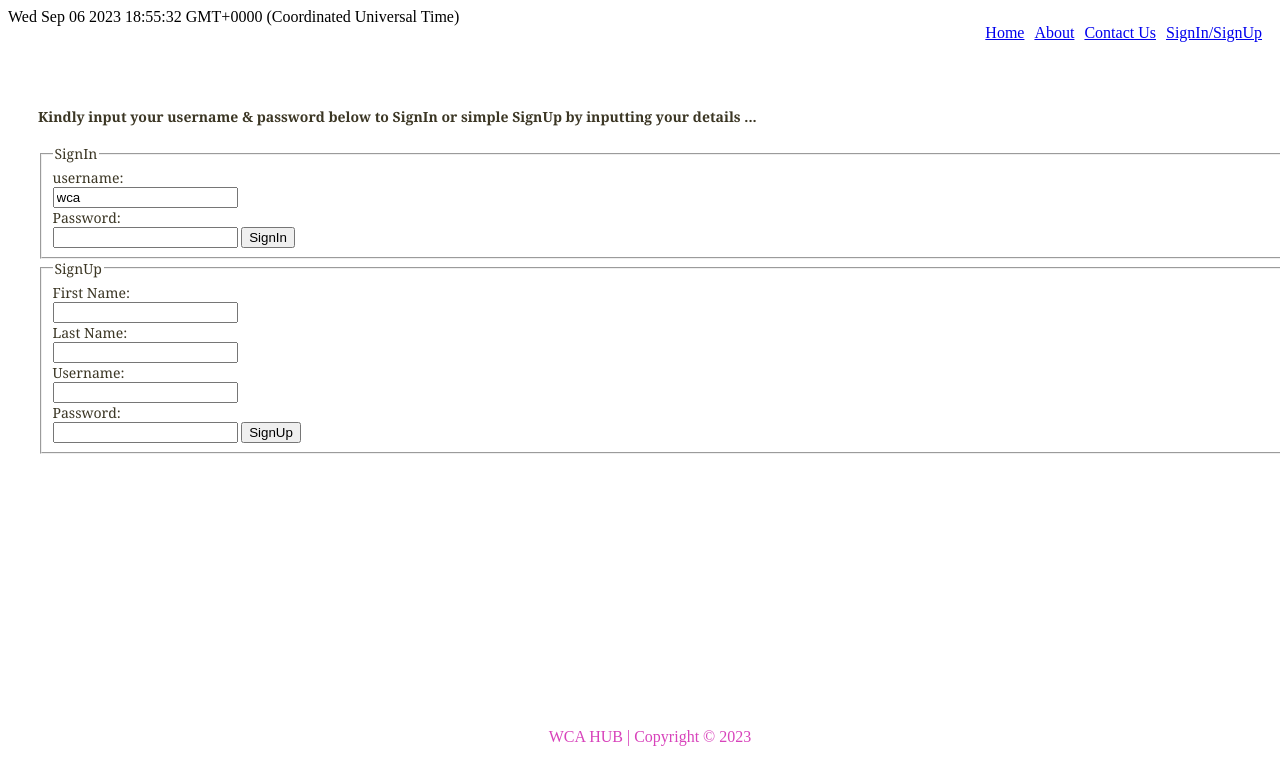
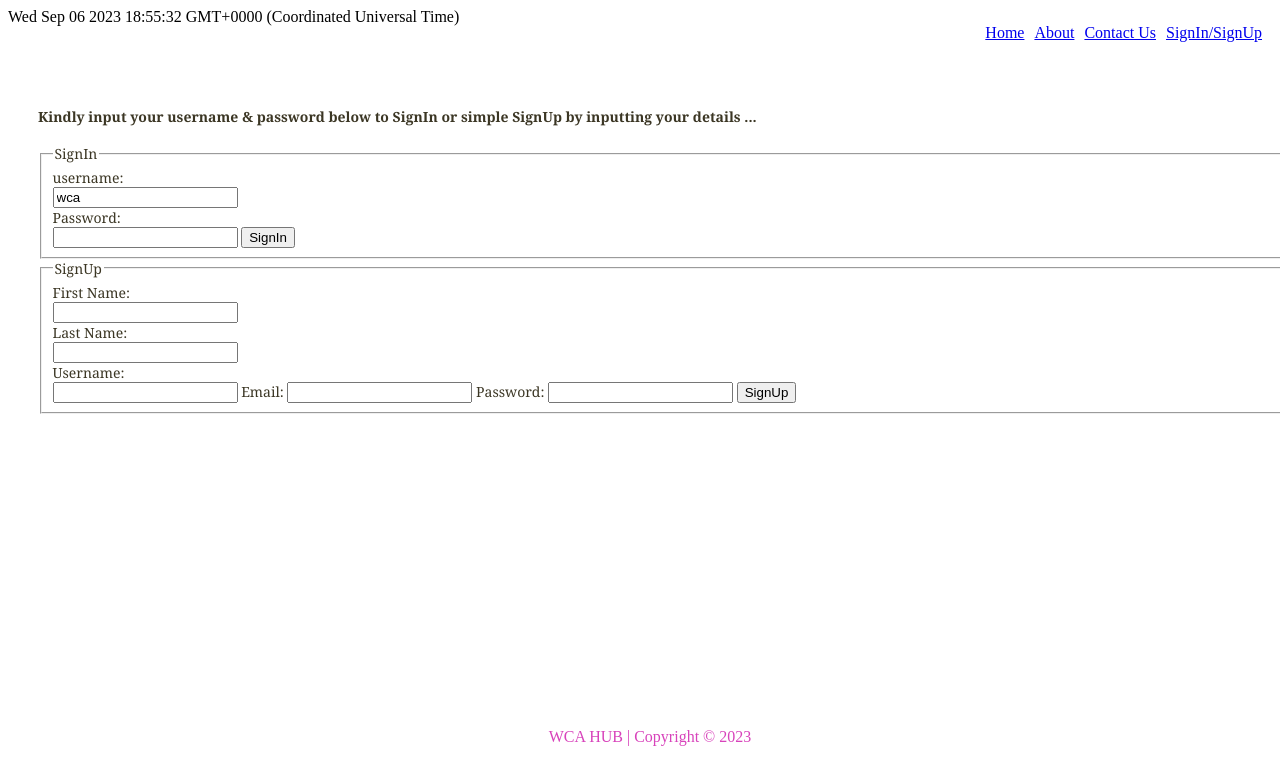
Before and after one commit to Wummysoft/wca-hub, a plain HTML site: page html/sign.html in a window 1280 px wide. Shown: the top 784 px of the page. Drawn offline with Linux system fonts and the light colour scheme.

Commit message:
updating project files

```diff
--- a/html/sign.html
+++ b/html/sign.html
@@ -59,8 +59,10 @@
                     <label for ="lname">Last Name:</label><br>
                     <input type="text" id ="lname" name="lname"><br>
                     <label for ="username">Username:</label><br>
-                    <input type="text" id ="username" name="username"><br>
-                    <label for ="password">Password:</label><br>
+                    <input type="text" id ="username" name="username">
+                    <label for ="emailaddress">Email:</label>
+                    <input type="text" id ="emailaddress" name="email">
+                    <label for ="password">Password:</label>
                     <input type="password" id ="password"></label>
                     <button onclick="showAlert()"id =SingUp>SignUp</button>
                         <script>
```
